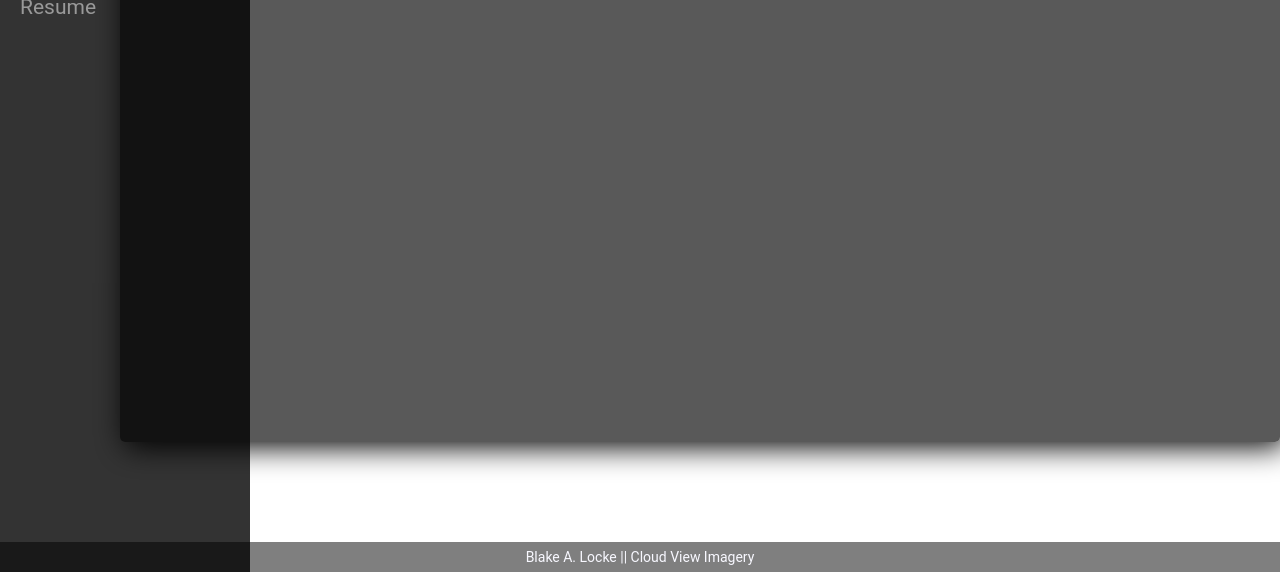
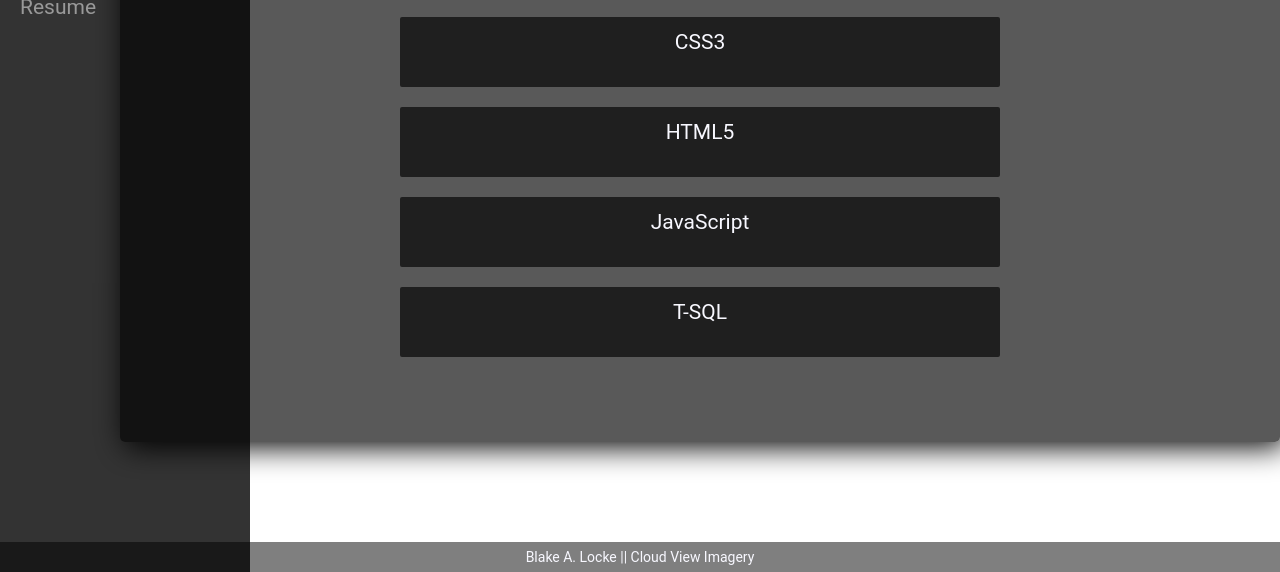
Before and after one commit to ShouldWork/Portfolio, a website: page src/resume.html in a window 1280 px wide. Shown: the part 228-800 px from the top of the page. Drawn offline with nearby package versions, Linux system fonts and the light colour scheme.

Commit message:
End of the day May 2nd at school updated Resume to load with the knownLang() function. Created langBox class for known languages.

```diff
--- a/js/my_scripts.js
+++ b/js/my_scripts.js
@@ -1,8 +1,6 @@
-/**
+/*
  * Created by Krysp on 4/21/16.
  */
-
-
 
 var imgs = {1:"It's the final", 2:"count down", 3:"!!!!!!!",4:"tada"}
 var clicked = '0';
@@ -42,6 +40,37 @@ function quoteClass(){
     }
 }
 
+
+var lang_ahk = {pname: 'AHK', level: 'Proficient', scaleNum: 6};
+var lang_css3 = {pname: 'CSS3', level: 'Familiar', scaleNum: 3};
+var lang_html5 = {pname: 'HTML5', level: 'Familiar', scaleNum: 3};
+var lang_javaScript = {pname: 'JavaScript', level: 'Familiar', scaleNum: 3};
+var lang_tsql = {pname: 'T-SQL', level: 'Familiar', scaleNum: 4};
+
+var languages = [lang_ahk, lang_css3, lang_html5, lang_javaScript, lang_tsql];
+
+
+function knownLang(id) {
+    for (var i = 0; i < languages.length; i++) {
+
+        if (languages[i].pname === id) {
+            var el =  document.getElementById(id);
+            var a = el.innerHTML;
+            if (a == id) {
+                el.innerHTML = ' You know how to program in ' + languages[i].pname + '. I would say you are ' + languages[i].level + ' in ' + languages[i].pname + '. I would give it a scale of ' + languages[i].scaleNum + ' out of 10!';
+                el.style.color = 'green';
+                el.style.fontSize = '100%';
+            } else {
+                el.innerHTML = id;
+                el.style.color = 'ghostWhite';
+                el.style.fontSize = "150%";
+            }
+            console.log('You know how to program in ' + languages[i].pname + '. I would say you are ' + languages[i].level + ' in ' + languages[i].pname + '. I would give it a scale of ' + languages[i].scaleNum + ' out of 10!')
+        }
+    }
+}
+
+
 document.getElementById("noGo1").addEventListener("click", function(event){
     event.preventDefault()
 });
@@ -51,3 +80,33 @@ document.getElementById("noGo2").addEventListener("click", function(event){
 document.getElementById("noGo3").addEventListener("click", function(event){
     event.preventDefault()
 });
+
+/*
+
+Reflector Examples
+
+var Reflector = function(obj) {
+    this.getProperties = function() {
+        var properties = [];
+        for (var prop in obj) {
+            if (typeof obj[prop] != 'function') {
+                properties.push(prop);
+            }
+        }
+        return properties;
+    }
+};
+
+
+var Reflector = function(obj) {
+    this.getAllMethods = function() {
+        var methods = [];
+        for (var method in obj) {
+            if (typeof obj[method] = 'function') {
+                methods.push(method);
+            }
+        }
+    };
+    return methods;
+};
+*/
--- a/src/css/side_nav.css
+++ b/src/css/side_nav.css
@@ -229,6 +229,23 @@ Background images and sizing
 }
 
 
+/* --- Languages box --*/
+.langBox{
+    position:relative;
+    width: 600px;
+    height: 70px;
+    transition: height 1s ease-out;
+    overflow: hidden;
+    border-radius: 2px;
+    color: ghostWhite;
+    text-align: center;
+    font-size:150%;
+    padding-top: 10px;
+}
+
+
+
+
 /* -- Form Feedback -- */
 
 .formFeedBack{
@@ -374,7 +391,9 @@ footer{
 .somePadding{
     padding: 20px 80px;
 }
-
+.langSomePadding{
+    padding: 10px 20px;
+}
 
 
 /*
--- a/src/resume.html
+++ b/src/resume.html
@@ -7,7 +7,7 @@
     <!-- Latest compiled and minified JavaScript -->
     <link rel="stylesheet" href="../resources/Fonts/font-awesome/css/font-awesome.css">
 </head>
-<body onload="quoteClass()">
+<body>
 <div id="wrapper" class="">
     <div id="sidebar-wrapper">
         <ul class="sidebar-nav">
@@ -25,7 +25,26 @@
             <h1 class="cellTitle">Blake Locke</h1>
             <div id="row">
                 <div class="content-cell overlay">
+                    <div class="langSomePadding">
+                        <div class="langBox col-lg-6 col-sm-8 overlay" id="AHK" onclick="knownLang(this.id)">AHK</div>
+                    </div>
 
+                    <div class="langSomePadding">
+                        <div class="langBox col-lg-6 col-sm-8 overlay" id="CSS3" onclick="knownLang(this.id)">CSS3</div>
+                    </div>
+
+                    <div class="langSomePadding">
+                        <div class="langBox col-lg-6 col-sm-8 overlay" id="HTML5" onclick="knownLang(this.id)">HTML5</div>
+                    </div>
+
+                    <div class="langSomePadding">
+                        <div class="langBox col-lg-6 col-sm-8 overlay" id="JavaScript" onclick="knownLang(this.id)">JavaScript</div>
+                    </div>
+
+                    <div class="langSomePadding">
+                        <div class="langBox col-lg-6 col-sm-8 overlay" id="T-SQL" onclick="knownLang(this.id)">T-SQL</div>
+                    </div>
+                </div>
                 </div>
             </div>
         </div>
@@ -39,7 +58,9 @@
 </div>
 </body>
 <!-- jQuery (necessary for Bootstrap's JavaScript plugins) -->
+<script src="https://ajax.googleapis.com/ajax/libs/jquery/1.11.3/jquery.min.js"></script>
+
 <script src="https://maxcdn.bootstrapcdn.com/bootstrap/3.3.6/js/bootstrap.min.js" integrity="sha384-0mSbJDEHialfmuBBQP6A4Qrprq5OVfW37PRR3j5ELqxss1yVqOtnepnHVP9aJ7xS" crossorigin="anonymous"></script>
-<script src="https://ajax.googleapis.com/ajax/libs/jquery/1.11.3/jquery.min.js"></script>
+
 <script src="../js/my_scripts.js"></script>
 </html>
```
